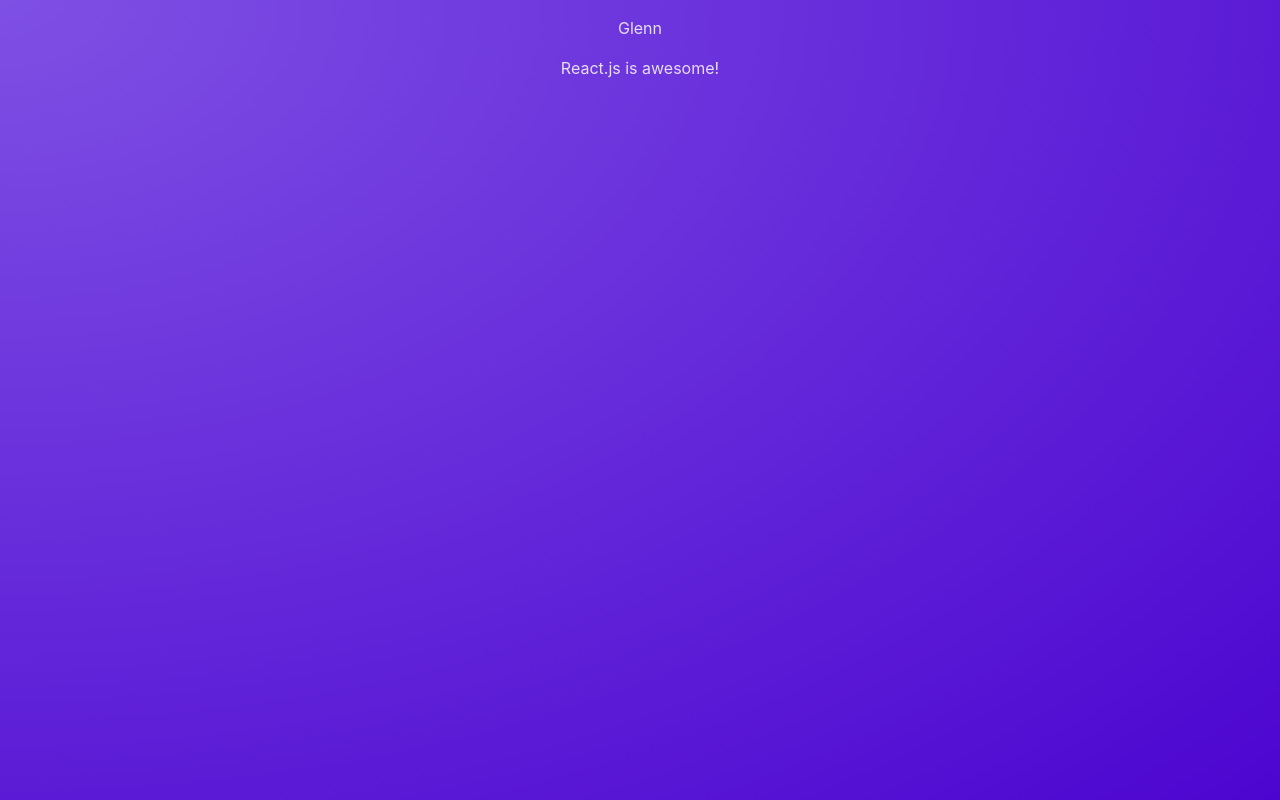
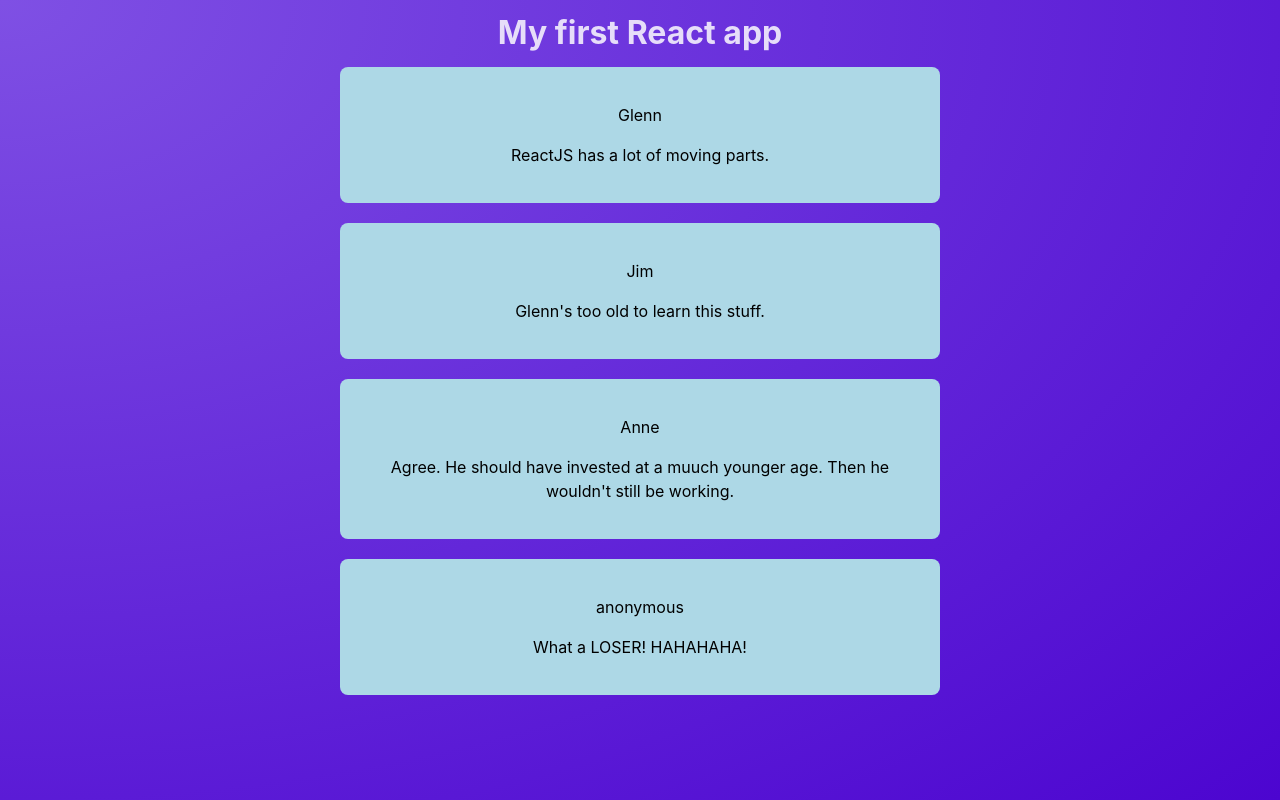
Before and after one commit to htack210/my-experiments, a React (Vite) app in the folder react-crash-course/: page / in a window 1280 px wide. Built offline with nearby package versions, Linux system fonts and the light colour scheme.

Commit message:
Add post class to css and apply to post component

```diff
--- a/react-crash-course/src/App.jsx
+++ b/react-crash-course/src/App.jsx
@@ -2,7 +2,13 @@ import Post from "./components/Post";
 
 function App() {
   return (
-    <Post/>
+    <main>
+      <h1>My first React app</h1>
+      <Post name="Glenn" body="ReactJS has a lot of moving parts."/>
+      <Post name="Jim" body="Glenn's too old to learn this stuff."/>
+      <Post name="Anne" body="Agree. He should have invested at a muuch younger age. Then he wouldn't still be working."/>
+      <Post name="anonymous" body="What a LOSER! HAHAHAHA!"/>
+    </main>
   );
 }
 
--- a/react-crash-course/src/components/Post.jsx
+++ b/react-crash-course/src/components/Post.jsx
@@ -1,12 +1,9 @@
-const names = ['Glenn', 'Jane'];
-
-function Post() {
-    const chosenName = Math.random() > 0.5 ? names[0] : names[1];
+function Post({name, body}) {
 
     return(
-        <div>
-            <p>{chosenName}</p>
-            <p>React.js is awesome!</p>
+        <div className='post'>
+            <p>{name}</p>
+            <p>{body}</p>
         </div>
     )
 }
--- a/react-crash-course/src/index.css
+++ b/react-crash-course/src/index.css
@@ -21,3 +21,12 @@ body {
   text-align: center;
   color: #e6ddf9;
 }
+
+.post{
+  background-color: lightBlue;
+  color: #000;
+  border-radius: 8px;
+  padding: 20px;
+  margin: 20px auto;
+  max-width: 600px;
+}
```
